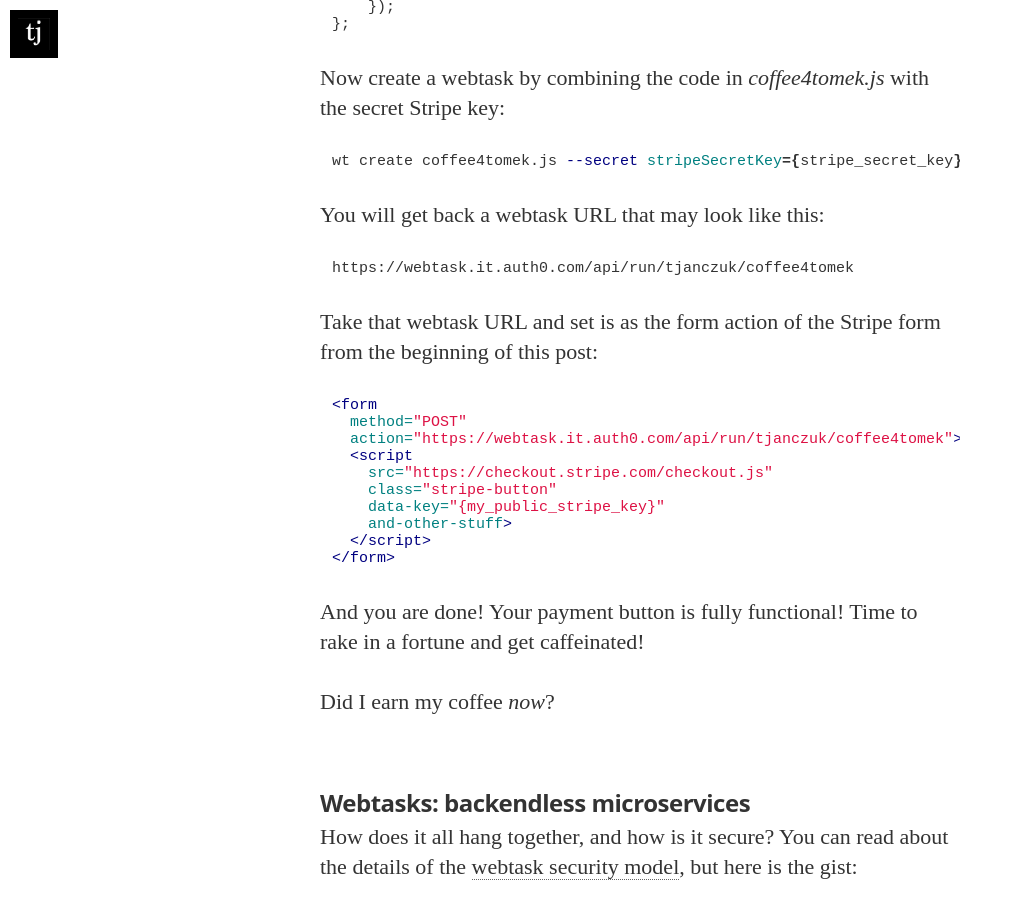
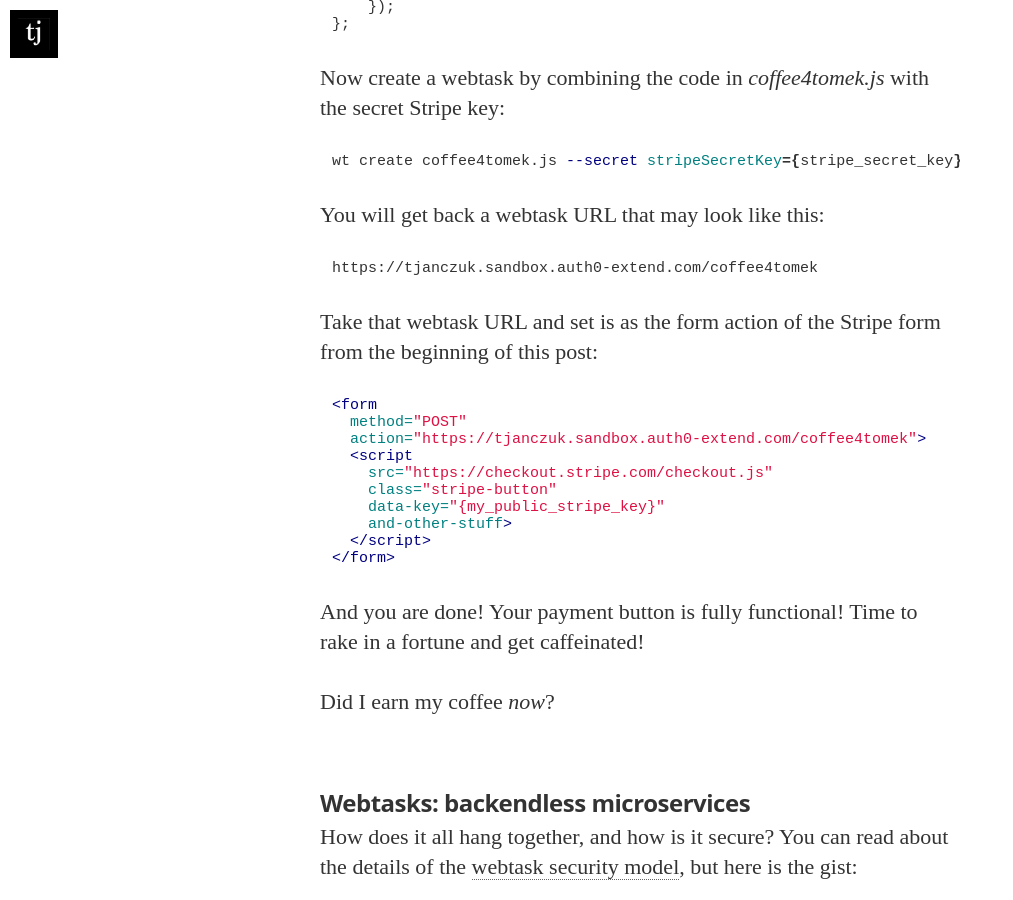
Before and after one commit to tjanczuk/tomasz.janczuk.org, a Jekyll site: the page built from _posts/2016-01-29-accept-stripe-payments-without-backend-using-webtasks.md, in a window 1280 px wide and 900 px high, scrolled down 3562 px. Shown: the whole window, without its empty margins (0-1013 px from the left). Built offline with Jekyll 4.4.1, drawn with Linux system fonts in a browser that asks for light colours; nearby versions of some CDN libraries; some web fonts are replaced.

````diff
--- a/_posts/2016-01-29-accept-stripe-payments-without-backend-using-webtasks.md
+++ b/_posts/2016-01-29-accept-stripe-payments-without-backend-using-webtasks.md
@@ -26,7 +26,7 @@
 
 Can I ask you to buy me a coffee? A cup of *tall dark rost* costs $2.14 at my local Starbucks. Just click the button below and use your credit card.
 
-<form action="https://webtask.it.auth0.com/api/run/tjanczuk/coffee4tomek" method="POST" style="margin-bottom: 40px">
+<form action="https://tjanczuk.sandbox.auth0-extend.com/coffee4tomek" method="POST" style="margin-bottom: 40px">
   <script
     src="https://checkout.stripe.com/checkout.js" class="stripe-button"
     data-key="pk_live_CeoSX5oORYP0f5vXtj67o7CI"
@@ -153,7 +153,7 @@
 You will get back a webtask URL that may look like this:
 
 ```
-https://webtask.it.auth0.com/api/run/tjanczuk/coffee4tomek
+https://tjanczuk.sandbox.auth0-extend.com/coffee4tomek
 ```
 
 Take that webtask URL and set is as the form action of the Stripe form from the beginning of this post:
@@ -161,7 +161,7 @@
 ```html
 <form
   method="POST"
-  action="https://webtask.it.auth0.com/api/run/tjanczuk/coffee4tomek">
+  action="https://tjanczuk.sandbox.auth0-extend.com/coffee4tomek">
   <script
     src="https://checkout.stripe.com/checkout.js"
     class="stripe-button"
@@ -175,7 +175,7 @@
 
 Did I earn my coffee *now*?
 
-<form action="https://webtask.it.auth0.com/api/run/tjanczuk/coffee4tomek" method="POST" style="margin-bottom: 40px">
+<form action="https://tjanczuk.sandbox.auth0-extend.com/coffee4tomek" method="POST" style="margin-bottom: 40px">
   <script
     src="https://checkout.stripe.com/checkout.js" class="stripe-button"
     data-key="pk_live_CeoSX5oORYP0f5vXtj67o7CI"
@@ -211,7 +211,7 @@
 
 So what are you waiting for? Webtask away! And don't forget about my coffee:
 
-<form action="https://webtask.it.auth0.com/api/run/tjanczuk/coffee4tomek" method="POST" style="margin-bottom: 40px">
+<form action="https://tjanczuk.sandbox.auth0-extend.com/coffee4tomek" method="POST" style="margin-bottom: 40px">
   <script
     src="https://checkout.stripe.com/checkout.js" class="stripe-button"
     data-key="pk_live_CeoSX5oORYP0f5vXtj67o7CI"
````
Also changed, not shown: _posts/2016-02-09-create-slack-signup-page-with-webtasks.md (+1 -1 lines), _posts/2016-03-30-webtasks-with-custom-domain.md (+1 -1 lines).
